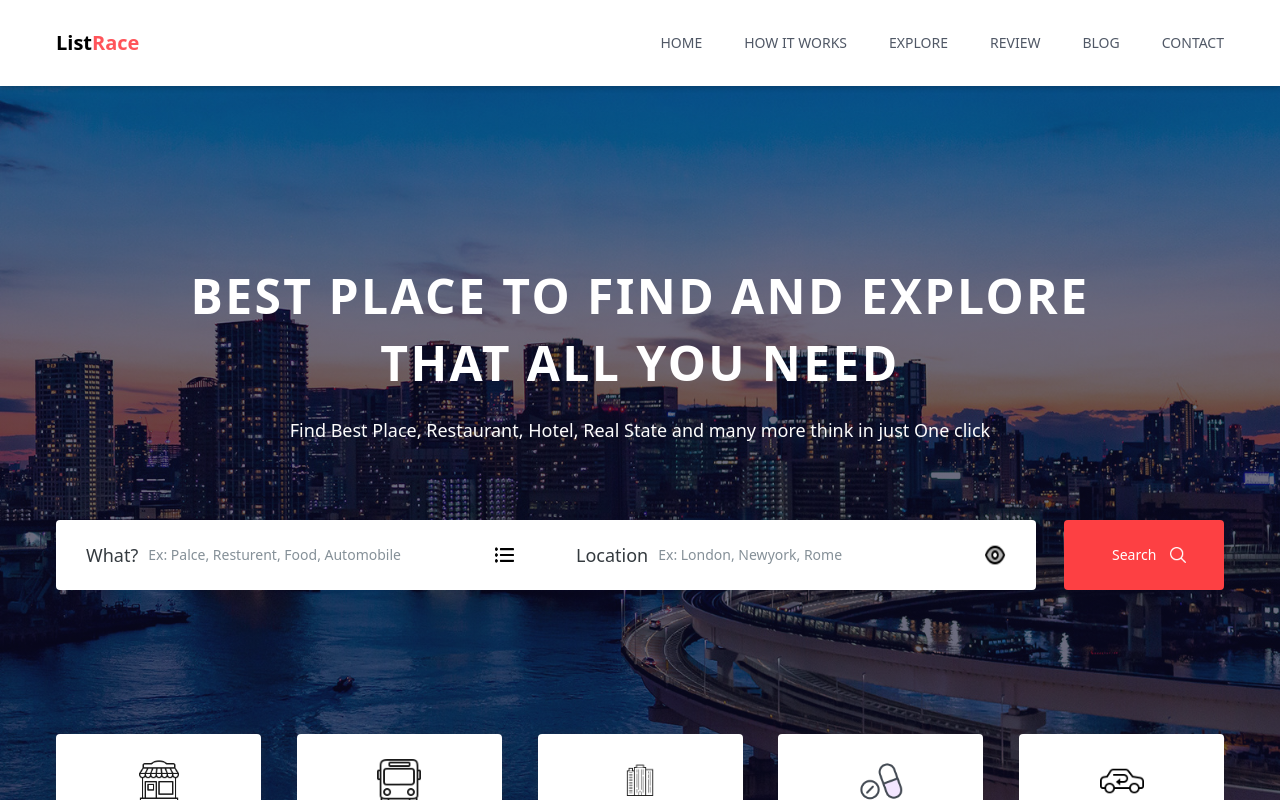
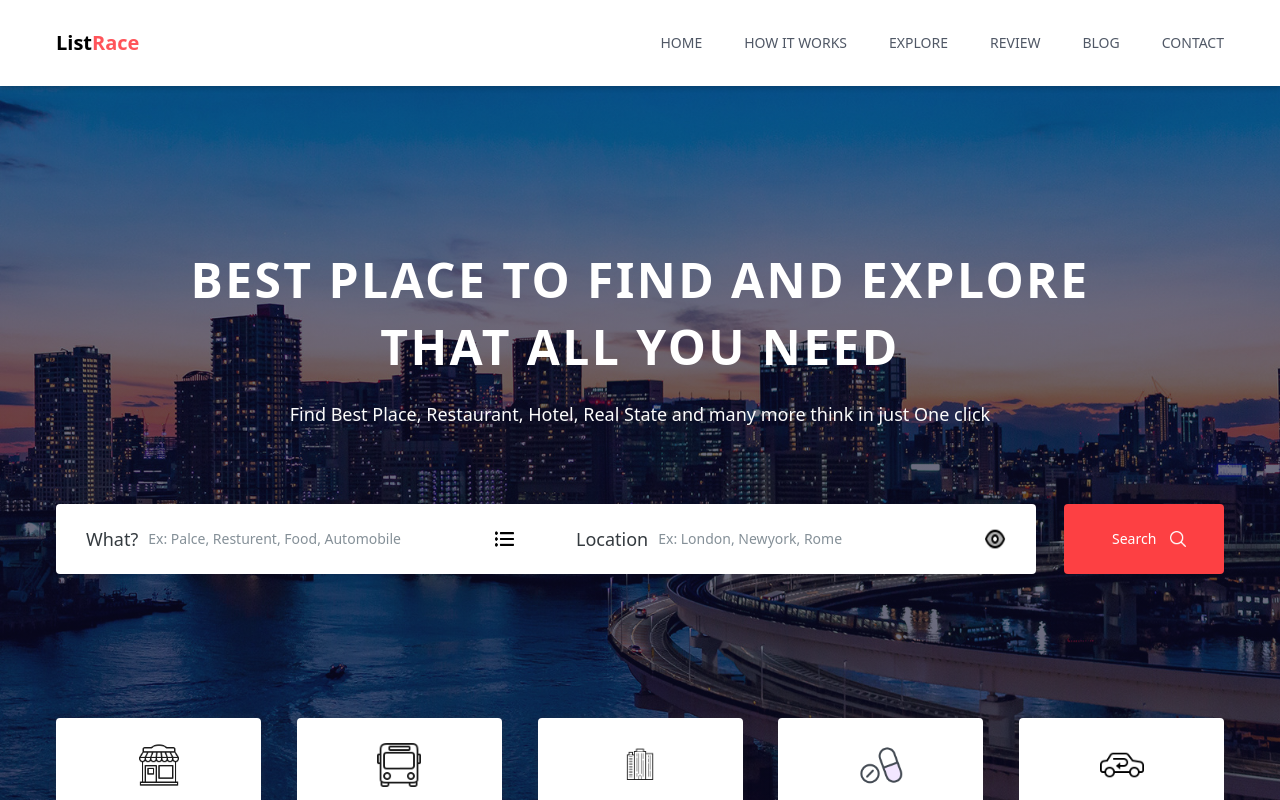
Before and after one commit to samratmahmud/list_race, a Next.js app: page / in a window 1280 px wide. Shown: the top 800 px of the page. Built offline with nearby package versions, Linux system fonts and the light colour scheme.

Commit message:
fonts problem

```diff
--- a/src/app/home/header/Header.tsx
+++ b/src/app/home/header/Header.tsx
@@ -4,7 +4,7 @@ import Link from "next/link";
 
 function Header() {
   return (
-    <section className="bg-headerImages bg-cover bg-no-repeat pt-44 pb-60 relative">
+    <section className="bg-headerImages bg-cover bg-no-repeat pt-40 pb-60 relative">
       <div
         className="w-full top-0 bottom-0 absolute"
         style={{
```
